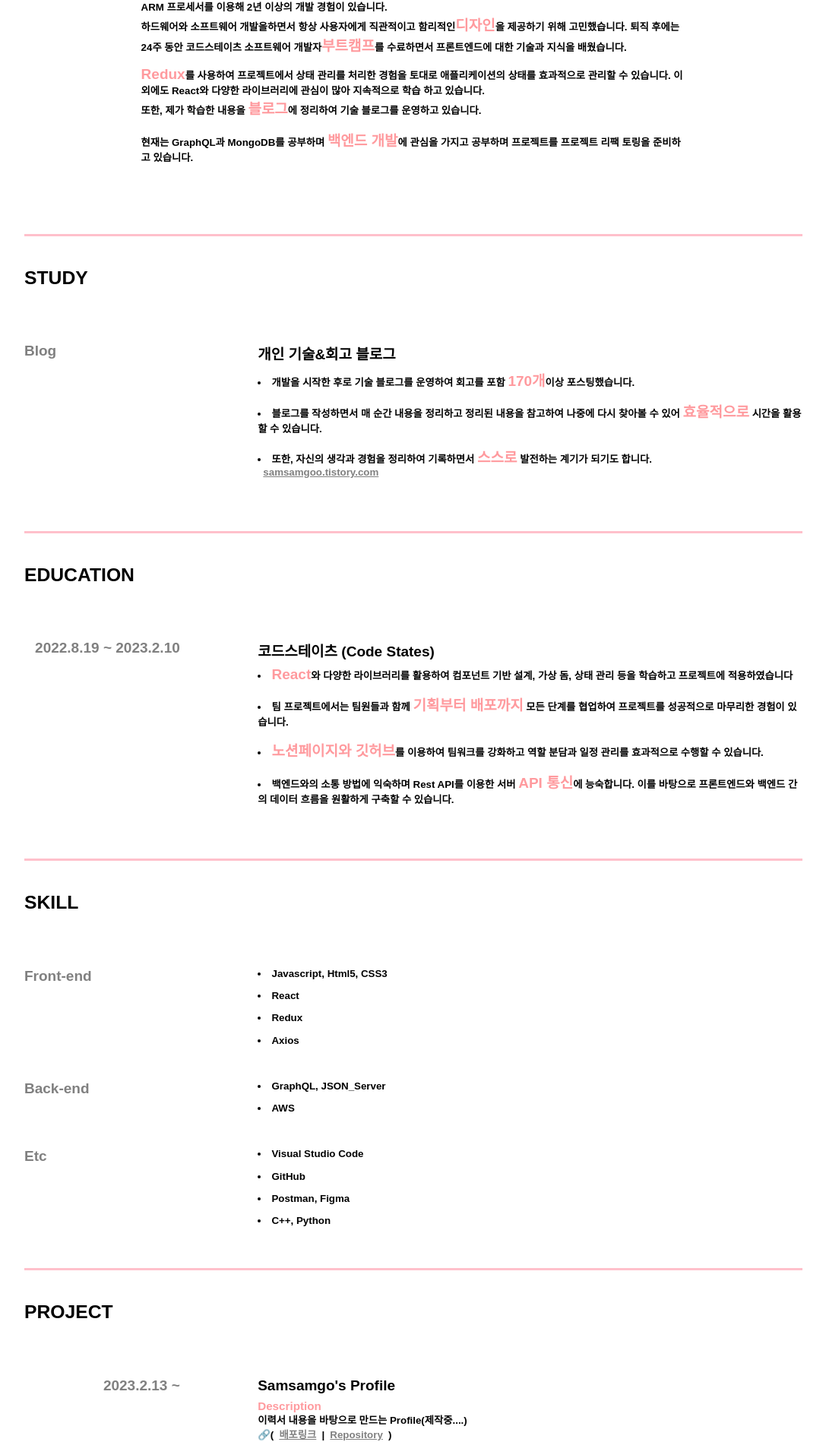
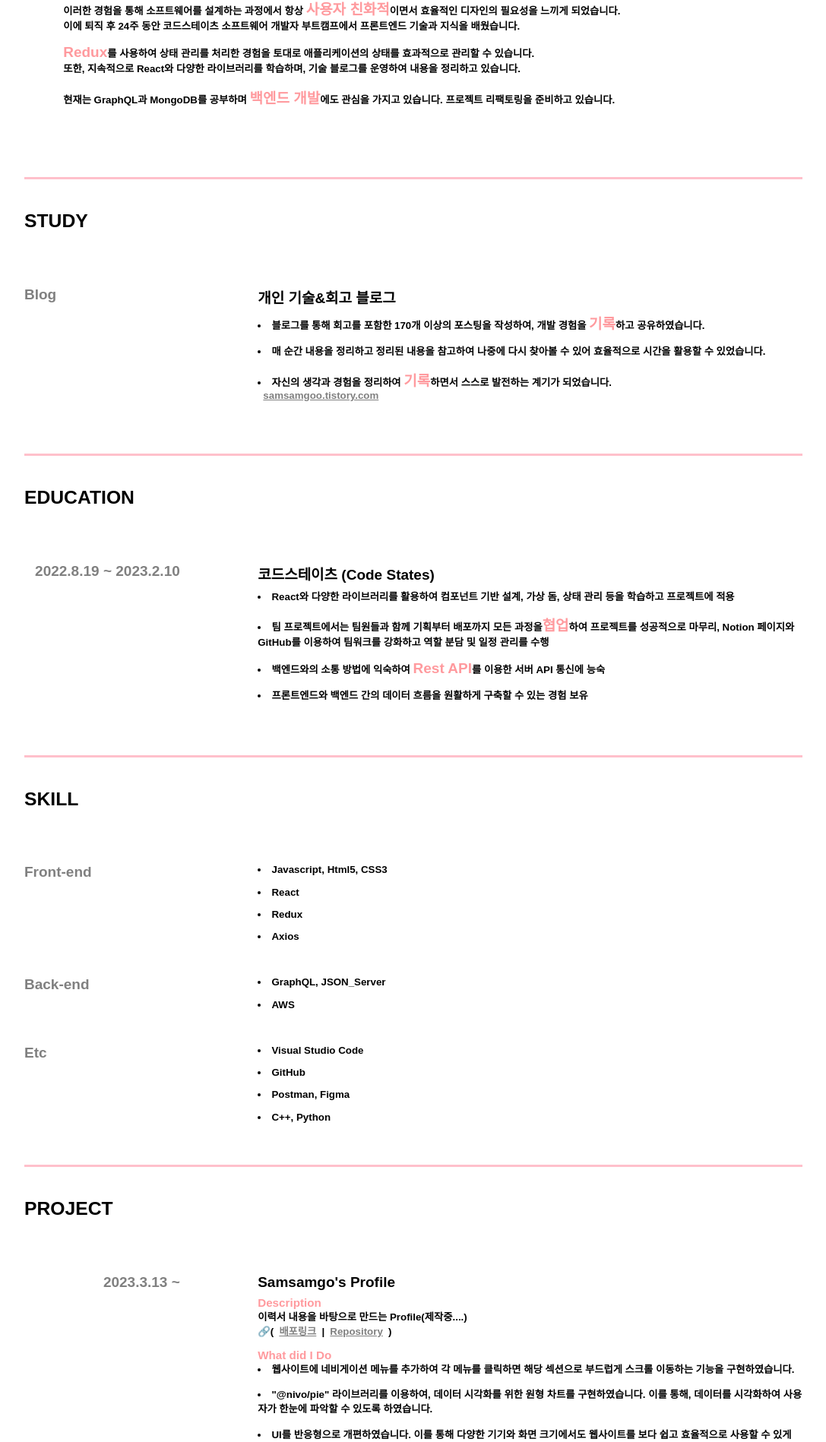
Before and after one commit to samsamgo/SamSamgo-s_resume, a React (Create React App) app in the folder resume/: page / in a window 1280 px wide. Shown: the part 509-2407 px from the top of the page at 76% size, without its empty margins (96-1183 px from the left). Built offline with nearby package versions, Linux system fonts and the light colour scheme; a web font is replaced by a local one.

Commit message:
Update App.js

```diff
--- a/resume/src/App.js
+++ b/resume/src/App.js
@@ -54,24 +54,27 @@ function App() {
         <hr />
         <titlediv>INTRODUCTION</titlediv>
         <contentdiv>
-          ARM 프로세서를 이용해 2년 이상의 개발 경험이 있습니다.
+          저는 ARM 프로세서를 이용하여 2년 이상의 하드웨어와 소프트웨어 개발
+          경험을 쌓았습니다.
           <br />
-          하드웨어와 소프트웨어 개발을하면서 항상 사용자에게 직관적이고 함리적인
-          <stdiv>디자인</stdiv>을 제공하기 위해 고민했습니다. 퇴직 후에는 24주
-          동안 코드스테이츠 소프트웨어 개발자
-          <stdiv>부트캠프</stdiv>를 수료하면서 프론트엔드에 대한 기술과 지식을
-          배웠습니다.
-          <br /> <br />
-          <stdiv>Redux</stdiv>를 사용하여 프로젝트에서 상태 관리를 처리한 경험을
-          토대로 애플리케이션의 상태를 효과적으로 관리할 수 있습니다. 이외에도
-          React와 다양한 라이브러리에 관심이 많아 지속적으로 학습 하고 있습니다.{" "}
-          <br /> 또한, 제가 학습한 내용을 <stdiv>블로그</stdiv>에 정리하여 기술
-          블로그를 운영하고 있습니다.
-          <br /> <br />
-          현재는 GraphQL과 MongoDB를 공부하며 <stdiv>백엔드 개발</stdiv>에
-          관심을 가지고 공부하며 프로젝트를 프로젝트 리팩 토링을 준비하고
-          있습니다.
+          이러한 경험을 통해 소프트웨어를 설계하는 과정에서 항상{" "}
+          <stdiv>사용자 친화적</stdiv>이면서 효율적인 디자인의 필요성을 느끼게
+          되었습니다.
+          <br />
+          이에 퇴직 후 24주 동안 코드스테이츠 소프트웨어 개발자 부트캠프에서
+          프론트엔드 기술과 지식을 배웠습니다.
+          <br />
+          <br />
+          <stdiv>Redux</stdiv>를 사용하여 상태 관리를 처리한 경험을 토대로
+          애플리케이션의 상태를 효과적으로 관리할 수 있습니다.
+          <br /> 또한, 지속적으로 React와 다양한 라이브러리를 학습하며, 기술
+          블로그를 운영하여 내용을 정리하고 있습니다.
+          <br />
+          <br />
+          현재는 GraphQL과 MongoDB를 공부하며 <stdiv>백엔드 개발</stdiv>에도
+          관심을 가지고 있습니다. 프로젝트 리팩토링을 준비하고 있습니다.
         </contentdiv>
+
         <hr />
         <titlediv>STUDY</titlediv>
         <contenttitlediv>
@@ -81,23 +84,21 @@ function App() {
             <ccontentdiv>
               <ul>
                 <li>
-                  개발을 시작한 후로 기술 블로그를 운영하여 회고를 포함{" "}
-                  <stdiv>170개</stdiv>
-                  이상 포스팅했습니다.
+                  블로그를 통해 회고를 포함한 170개 이상의 포스팅을 작성하여,
+                  개발 경험을 <stdiv>기록</stdiv>하고 공유하였습니다.
                 </li>
               </ul>
               <ul>
                 <li>
-                  블로그를 작성하면서 매 순간 내용을 정리하고 정리된 내용을
-                  참고하여 나중에 다시 찾아볼 수 있어 <stdiv>효율적으로</stdiv>{" "}
-                  시간을 활용할 수 있습니다.
+                  매 순간 내용을 정리하고 정리된 내용을 참고하여 나중에 다시
+                  찾아볼 수 있어 효율적으로 시간을 활용할 수 있었습니다.
                 </li>
               </ul>
 
               <ul>
                 <li>
-                  또한, 자신의 생각과 경험을 정리하여 기록하면서{" "}
-                  <stdiv>스스로</stdiv> 발전하는 계기가 되기도 합니다.
+                  자신의 생각과 경험을 정리하여 <stdiv>기록</stdiv>하면서 스스로
+                  발전하는 계기가 되었습니다.
                   <ul>
                     <a
                       href="https://samsamgoo.tistory.com/"
@@ -121,31 +122,28 @@ function App() {
             <ccontentdiv>
               <ul>
                 <li>
-                  <stdiv>React</stdiv>와 다양한 라이브러리를 활용하여 컴포넌트
-                  기반 설계, 가상 돔, 상태 관리 등을 학습하고 프로젝트에
-                  적용하였습니다
+                  React와 다양한 라이브러리를 활용하여 컴포넌트 기반 설계, 가상
+                  돔, 상태 관리 등을 학습하고 프로젝트에 적용
                 </li>
               </ul>
               <ul>
                 <li>
-                  팀 프로젝트에서는 팀원들과 함께{" "}
-                  <stdiv>기획부터 배포까지</stdiv> 모든 단계를 협업하여
-                  프로젝트를 성공적으로 마무리한 경험이 있습니다.
+                  팀 프로젝트에서는 팀원들과 함께 기획부터 배포까지 모든 과정을
+                  <stdiv>협업</stdiv>하여 프로젝트를 성공적으로 마무리, Notion
+                  페이지와 GitHub를 이용하여 팀워크를 강화하고 역할 분담 및 일정
+                  관리를 수행
                 </li>
               </ul>
               <ul>
                 <li>
-                  <stdiv>노션페이지와 깃허브</stdiv>를 이용하여 팀워크를
-                  강화하고 역할 분담과 일정 관리를 효과적으로 수행할 수
-                  있습니다.
+                  백엔드와의 소통 방법에 익숙하여 <stdiv>Rest API</stdiv>를
+                  이용한 서버 API 통신에 능숙
                 </li>
               </ul>
               <ul>
                 <li>
-                  백엔드와의 소통 방법에 익숙하며 Rest API를 이용한 서버{" "}
-                  <stdiv>API 통신</stdiv>에 능숙합니다. 이를 바탕으로
-                  프론트엔드와 백엔드 간의 데이터 흐름을 원활하게 구축할 수
-                  있습니다.
+                  프론트엔드와 백엔드 간의 데이터 흐름을 원활하게 구축할 수 있는
+                  경험 보유
                 </li>
               </ul>
             </ccontentdiv>
@@ -209,7 +207,7 @@ function App() {
         <hr />
         <titlediv>PROJECT</titlediv>
         <contenttitlediv>
-          <trdiv>2023.2.13 ~ </trdiv>
+          <trdiv>2023.3.13 ~ </trdiv>
           <cdiv>
             <csectitlediv>Samsamgo's Profile</csectitlediv>
             <cseconttitlediv>Description</cseconttitlediv>
@@ -218,7 +216,7 @@ function App() {
               <ul>
                 🔗(
                 <a
-                  href="https://samsamgo.netlify.app/"
+                  href="https://samprofile2.netlify.app/"
                   title="Profile 배포 링크"
                   target="_blank"
                   rel="noreferrer"
@@ -227,7 +225,7 @@ function App() {
                 </a>
                 |
                 <a
-                  href="https://github.com/samsamgo/Profile"
+                  href="https://github.com/samsamgo/profile_v2"
                   title="Profile 레파지토리"
                   target="_blank"
                   rel="noreferrer"
@@ -242,14 +240,15 @@ function App() {
             <ccontentdiv>
               <ul>
                 <li>
-                  랜덤 함수를 이용하여 일정한 시간 간격으로 배경 이미지가
-                  변경되도록 구현하였습니다.
+                  웹사이트에 네비게이션 메뉴를 추가하여 각 메뉴를 클릭하면 해당
+                  섹션으로 부드럽게 스크롤 이동하는 기능을 구현하였습니다.
                 </li>
               </ul>
               <ul>
                 <li>
-                  유튜브에서 영상을 가져와 로딩했을 때, 해당 영상에 대한 음악이
-                  바로 재생되도록 구현하였습니다.
+                  "@nivo/pie" 라이브러리를 이용하여, 데이터 시각화를 위한 원형
+                  차트를 구현하였습니다. 이를 통해, 데이터를 시각화하여 사용자가
+                  한눈에 파악할 수 있도록 하였습니다.
                 </li>
               </ul>
               <ul>
@@ -277,12 +276,6 @@ function App() {
               />
               <img
                 src="https://img.shields.io/badge/styled components-DB7093?style=for-the-badge&logo=styled-components&logoColor=black"
-                alt="d"
-              />
-              <br />
-
-              <img
-                src="https://img.shields.io/badge/YouTube Data Api-FF0000?style=for-the-badge&logo=YouTube&logoColor=black"
                 alt="d"
               />
             </ccontentdiv>
@@ -719,11 +712,11 @@ const Appdiv = styled.div`
   }
   contentdiv {
     width: 100%;
-    padding: 0px 15%;
+    padding: 0px 5%;
     display: flex;
     flex-direction: column;
     display: inline;
-    margin: 2% 0% 5% 0px;
+    margin: 0% 0% 5% 0px;
     stdiv {
       font-size: 1rem;
       color: #ff9a9e;
```
